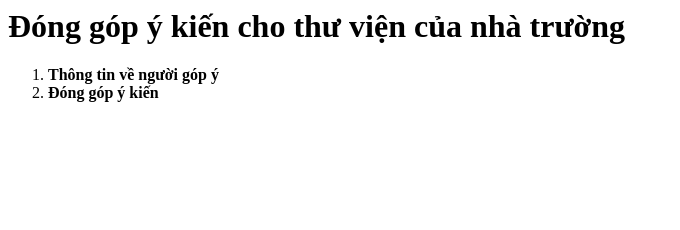
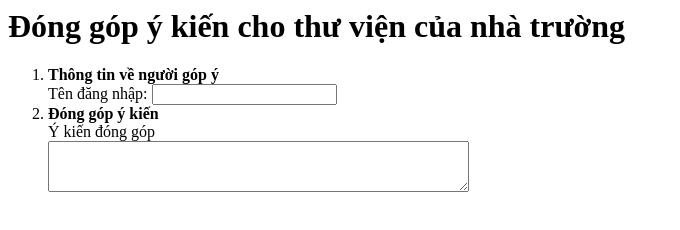
Before and after one commit to ThuyQuyen12A/ThuyQuyen12A, a plain HTML site: page Contents/form.html in a window 1280 px wide. Shown: the whole page, without its empty margins (0-680 px from the left). Drawn offline with Linux system fonts and the light colour scheme.

Commit message:
form.html

```diff
--- a/Contents/form.html
+++ b/Contents/form.html
@@ -7,8 +7,11 @@
     <form>
       <ol>
         <li> <b> Thông tin về người góp ý </b> </li>
-
+  <label> Tên đăng nhập: </label>
+  <input type="text" id="username" name="username">
         <li> <b> Đóng góp ý kiến </b></li>
+        <label> Ý kiến đóng góp </label> <br>
+        <textarea id="yk" name="yk" rows="3" cols="50"> </textarea>
       </ol>
     </form>
   </body>
```
